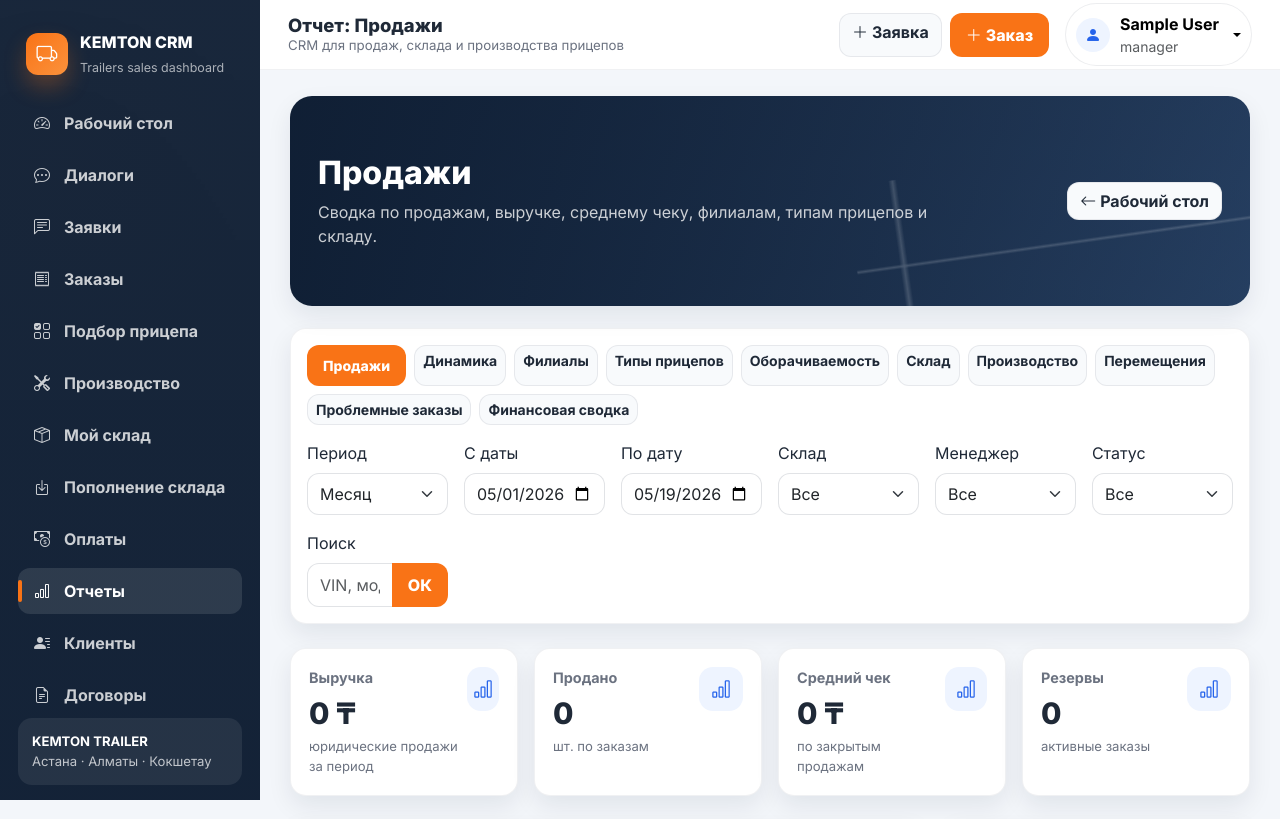
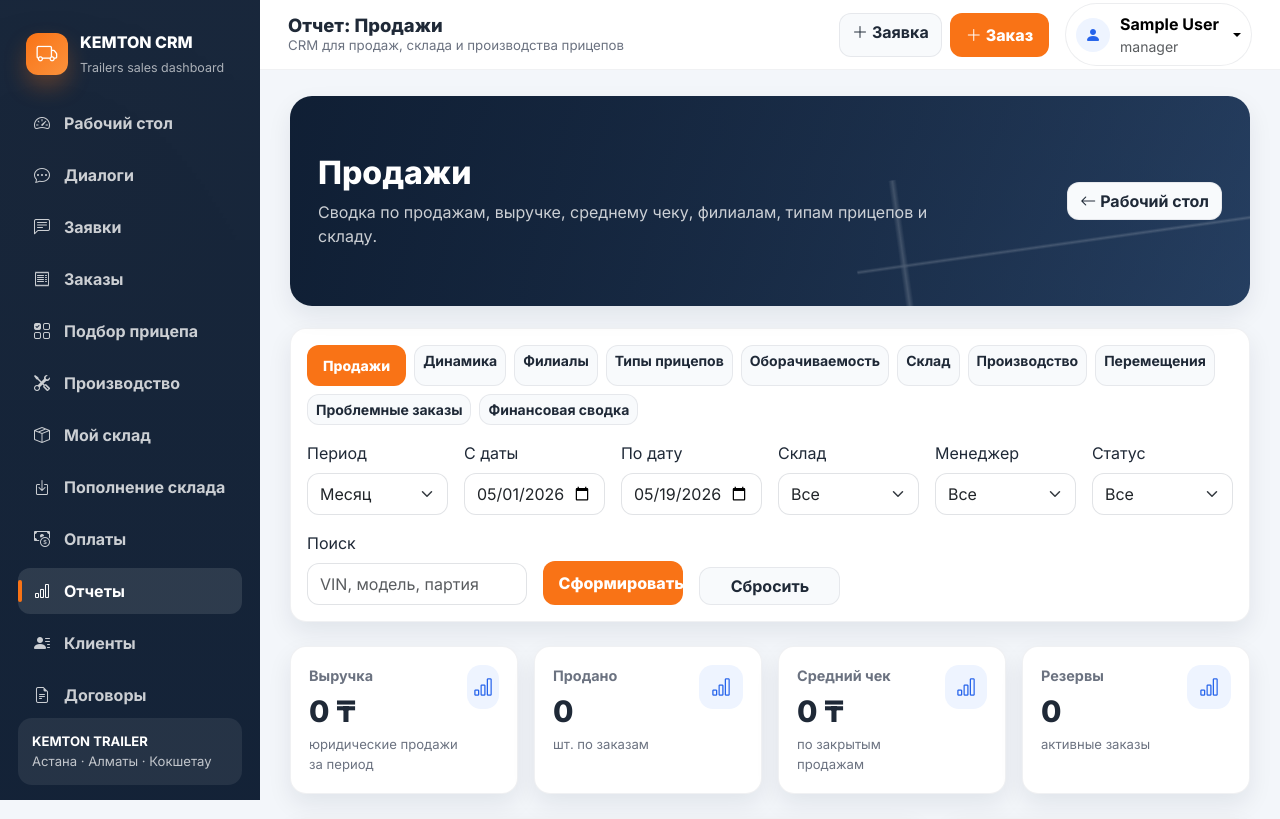
Before and after one commit to asemislyamova03-netizen/Trailers, a Flask app: page /reports in a window 1280 px wide. Shown: the top 819 px of the page. Run offline with Flask 3, Linux system fonts and the light colour scheme; the visitor is signed in with stand-in values (Sample User, id 1); data comes from the database, SQL or seed files in the repository; data that the repository does not hold is empty; some libraries are stand-ins or nearby versions.

Commit message:
Clarify report filter submit action

```diff
--- a/templates/director_report.html
+++ b/templates/director_report.html
@@ -73,12 +73,15 @@
         <option value="PENDING" {% if status_filter == 'PENDING' %}selected{% endif %}>Оплата на проверке</option>
       </select>
     </div>
+    <div class="col-md-3">
+      <label class="form-label">Поиск</label>
+      <input name="q" value="{{ search }}" class="form-control" placeholder="VIN, модель, партия">
+    </div>
     <div class="col-md-2">
-      <label class="form-label">Поиск</label>
-      <div class="input-group">
-        <input name="q" value="{{ search }}" class="form-control" placeholder="VIN, модель, партия">
-        <button class="btn btn-orange" type="submit">ОК</button>
-      </div>
+      <button class="btn btn-orange w-100" type="submit">Сформировать</button>
+    </div>
+    <div class="col-md-2">
+      <a class="btn btn-soft w-100" href="{{ url_for('main.director_report', section=section) }}">Сбросить</a>
     </div>
   </form>
 </div>
```
